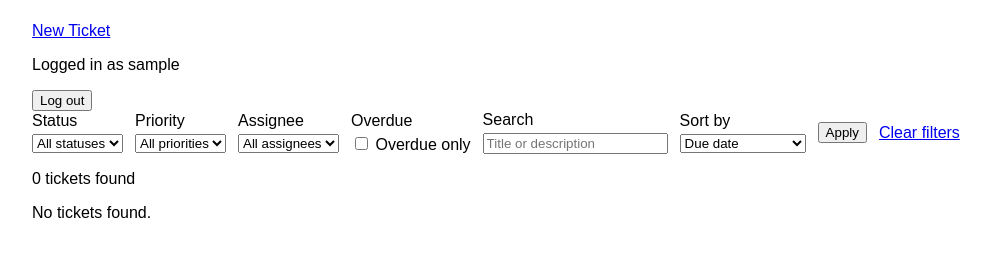
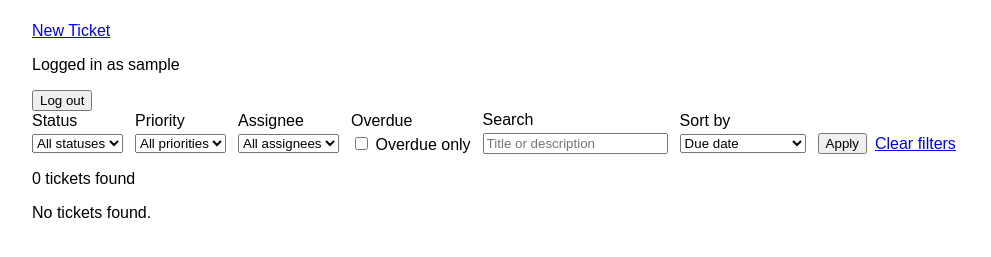
Before and after one commit to aaronrine/django-ticket-tracker, a Django app: page /tickets/ in a window 1280 px wide. Shown: the part 68-325 px from the top of the page, without its empty margins (0-991 px from the left). Run offline with Django 5.2, Linux system fonts and the light colour scheme; the visitor is signed in with stand-in values (Sample User, id 1); data comes from the database, SQL or seed files in the repository; data that the repository does not hold is empty.

Commit message:
align filter actions with rest of form

```diff
--- a/tickets/static/tickets/styles.css
+++ b/tickets/static/tickets/styles.css
@@ -15,6 +15,13 @@ body {
     display: flex;
     flex-direction: column;
     gap: 0.25rem;
+}
+
+.filter-actions {
+    display: flex;
+    gap: 0.5rem;
+    align-items: center;
+    align-self: end;
 }
 
 table {
--- a/tickets/templates/tickets/ticket_list.html
+++ b/tickets/templates/tickets/ticket_list.html
@@ -97,8 +97,10 @@
             </select>
         </div>
 
-        <button type="submit">Apply</button>
-        <a href="{% url 'ticket-list' %}">Clear filters</a>
+        <div class="filter-actions">
+            <button type="submit">Apply</button>
+            <a href="{% url 'ticket-list' %}">Clear filters</a>
+        </div>
     </form>
     <p>{{ tickets|length }} ticket{{ tickets|length|pluralize }} found</p>
     {% if tickets %}
```
